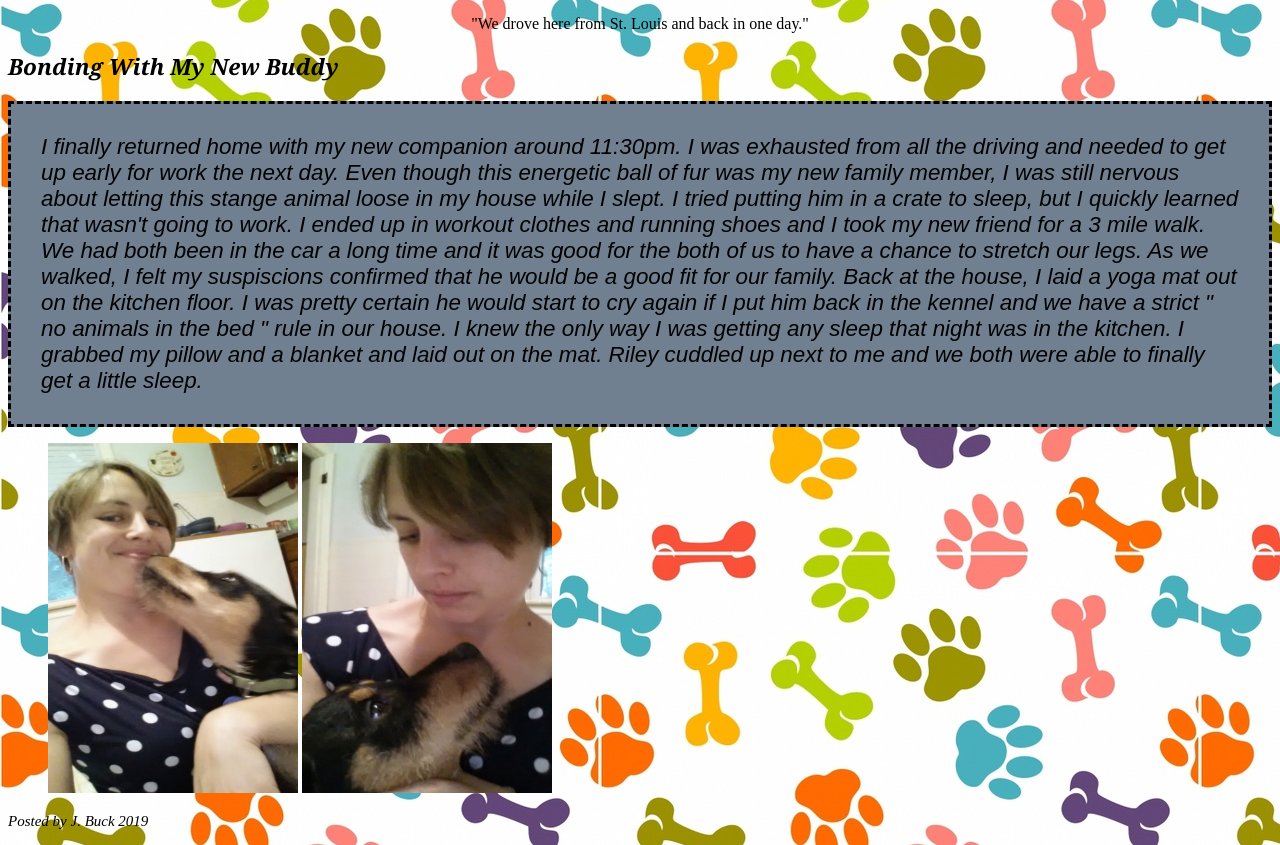
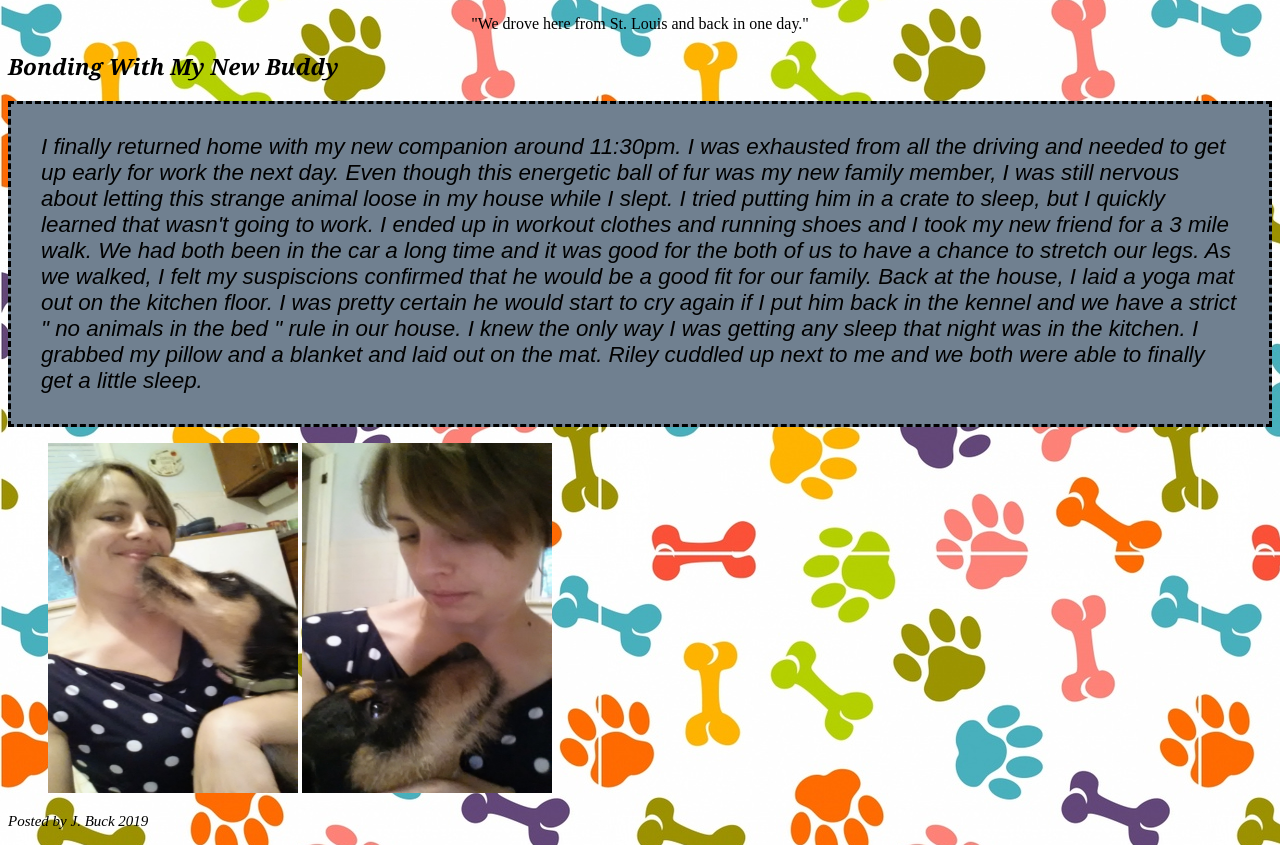
Before and after one commit to JBuck31/html-me-something, a plain HTML site: page index.html in a window 1280 px wide. Shown: the part 1247-2092 px from the top of the page. Drawn offline with Linux system fonts and the light colour scheme.

Commit message:
corrected a spelling error

```diff
--- a/index.html
+++ b/index.html
@@ -40,7 +40,7 @@
                     <a name = "bonding"></a>
                     <h2>Bonding With My New Buddy</h2>
                     <p class="gray-paragraph">
-                        I finally returned home with my new companion around 11:30pm. I was exhausted from all the driving and needed to get up early for work the next day. Even though this energetic ball of fur was my new family member, I was still nervous about letting this stange animal loose in my house while I slept. I tried putting him in a crate to sleep, but I quickly learned that wasn't going to work. I ended up in workout clothes and running shoes and I took my new friend for a 3 mile walk. We had both been in the car a long time and it was good for the both of us to have a chance to stretch our legs. As we walked, I felt my suspiscions confirmed that he would be a good fit for our family. Back at the house, I laid a yoga mat out on the kitchen floor. I was pretty certain he would start to cry again if I put him back in the kennel and we have a strict &quot; no animals in the bed &quot; rule in our house. I knew the only way I was getting any sleep that night was in the kitchen. I grabbed my pillow and a blanket and laid out on the mat. Riley cuddled up next to me and we both were able to finally get a little sleep.
+                        I finally returned home with my new companion around 11:30pm. I was exhausted from all the driving and needed to get up early for work the next day. Even though this energetic ball of fur was my new family member, I was still nervous about letting this strange animal loose in my house while I slept. I tried putting him in a crate to sleep, but I quickly learned that wasn't going to work. I ended up in workout clothes and running shoes and I took my new friend for a 3 mile walk. We had both been in the car a long time and it was good for the both of us to have a chance to stretch our legs. As we walked, I felt my suspiscions confirmed that he would be a good fit for our family. Back at the house, I laid a yoga mat out on the kitchen floor. I was pretty certain he would start to cry again if I put him back in the kennel and we have a strict &quot; no animals in the bed &quot; rule in our house. I knew the only way I was getting any sleep that night was in the kitchen. I grabbed my pillow and a blanket and laid out on the mat. Riley cuddled up next to me and we both were able to finally get a little sleep.
                     </p>
                     <figure>
                        <img src = "images/bonding1.jpg" alt = "Scruffy puppy love" width="250" height="350">
```
